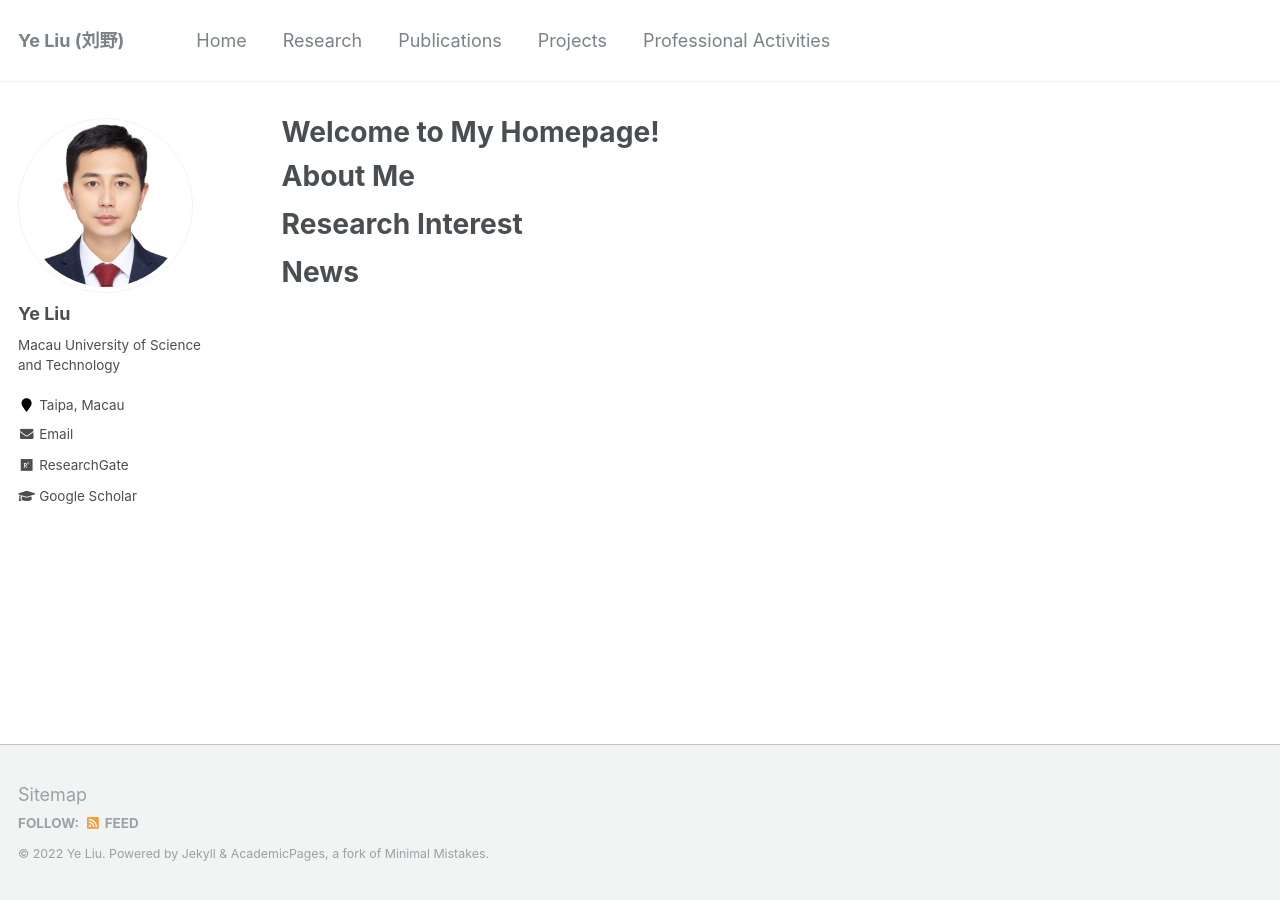
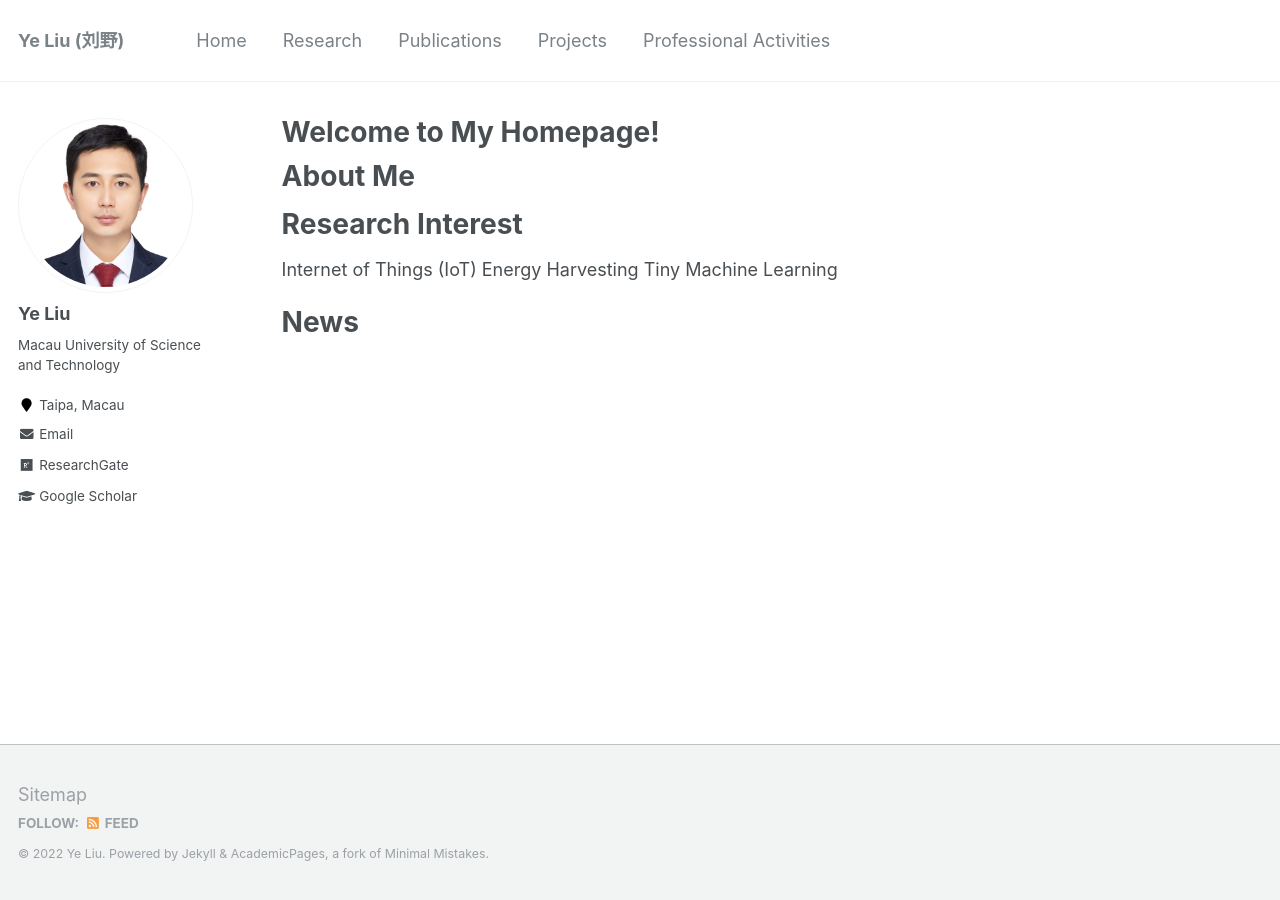
Before and after one commit to ChrisYe-Liu/chrisye-liu.github.io, a Jekyll site: the page built from _pages/about.md, in a window 1280 px wide. Built offline with Jekyll 4.4.1, drawn with Linux system fonts in a browser that asks for light colours.

Commit message:
Update about.md

```diff
--- a/_pages/about.md
+++ b/_pages/about.md
@@ -18,7 +18,9 @@ About Me
 
 Research Interest
 ======
-
+Internet of Things (IoT)
+Energy Harvesting
+Tiny Machine Learning
 
 
 
```
